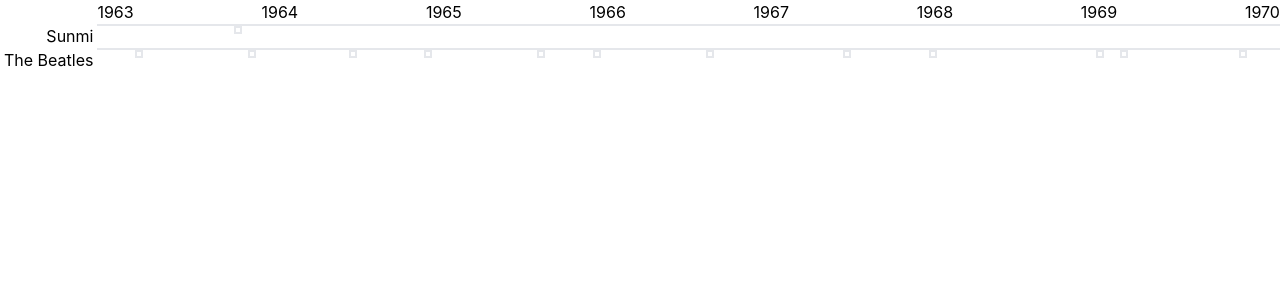
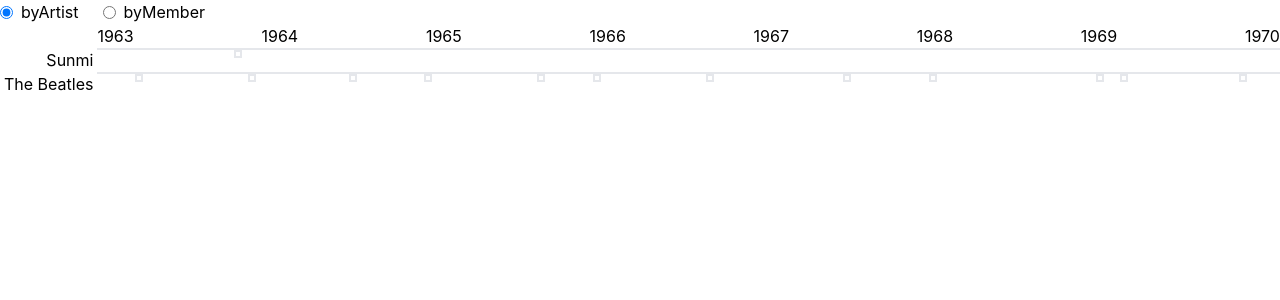
Before and after one commit to beaunus/music-timeline, a Next.js app: page / in a window 1280 px wide. Shown: the top 300 px of the page. Built offline with nearby package versions, Linux system fonts and the light colour scheme.

Commit message:
feature: add byArtist and byMember radio

```diff
--- a/pages/index.tsx
+++ b/pages/index.tsx
@@ -6,8 +6,11 @@
 
 import { getReleases, Release } from "../data/data";
 
+type Mode = "byArtist" | "byMember";
+
 const Home: NextPage = () => {
   const [releases, setReleases] = React.useState<Release[]>();
+  const [mode, setMode] = React.useState<Mode>("byArtist");
 
   useEffect(() => {
     getReleases().then(setReleases);
@@ -23,8 +26,28 @@
     yearsSorted?.[yearsSorted?.length - 1] || Date.now()
   ).valueOf();
 
+  const modes: Mode[] = ["byArtist", "byMember"];
+
   return (
+    <>
+      <div className="flex gap-6">
+        {modes.map((modeString) => (
+          <div className="flex gap-2 items-center" key={_.uniqueId("mode")}>
+            <input
+              defaultChecked={mode === modeString}
+              id={modeString}
+              name="mode"
+              onClick={() => setMode(modeString)}
+              type="radio"
+              value={modeString}
+            />
+            <label htmlFor={modeString}>{modeString}</label>
+          </div>
+        ))}
+      </div>
       <div className="grid grid-cols-[max-content_auto] space-x-1 w-full">
+        {mode === "byArtist" ? (
+          <>
             <div />
             <div className="flex justify-between">
               {yearsSorted.map((year) => (
@@ -50,7 +73,8 @@
                           style={{
                             left: `${
                               (100 *
-                          (release.releaseDate.valueOf() - TIMESTAMP_START)) /
+                                (release.releaseDate.valueOf() -
+                                  TIMESTAMP_START)) /
                               (TIMESTAMP_END - TIMESTAMP_START)
                             }%`,
                           }}
@@ -71,7 +95,10 @@
                 </div>,
               ]
             )}
+          </>
+        ) : null}
       </div>
+    </>
   );
 };
 
```
Lines whose indentation alone changed are shown as unchanged.
